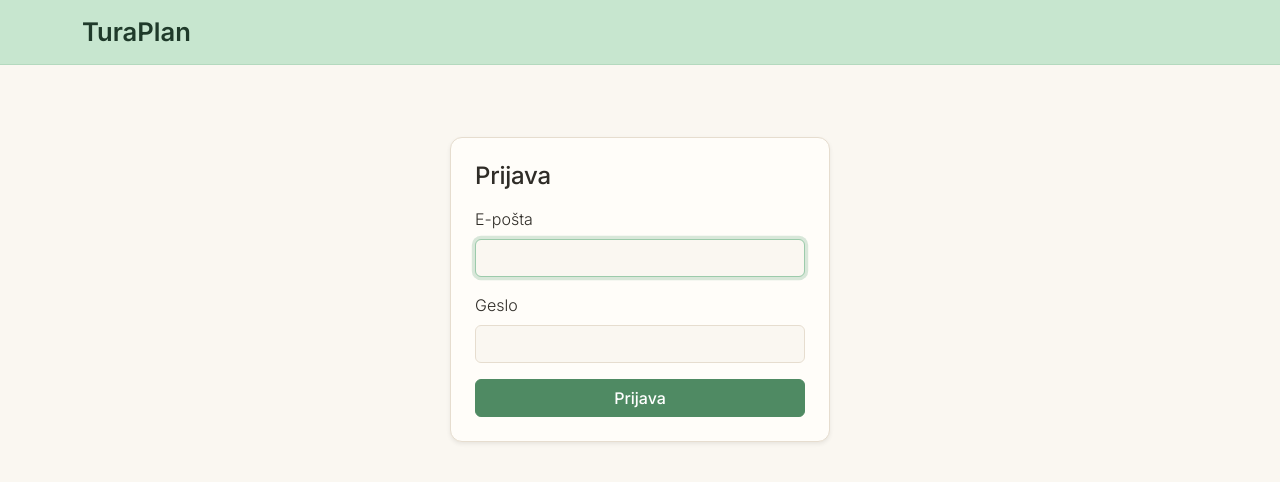
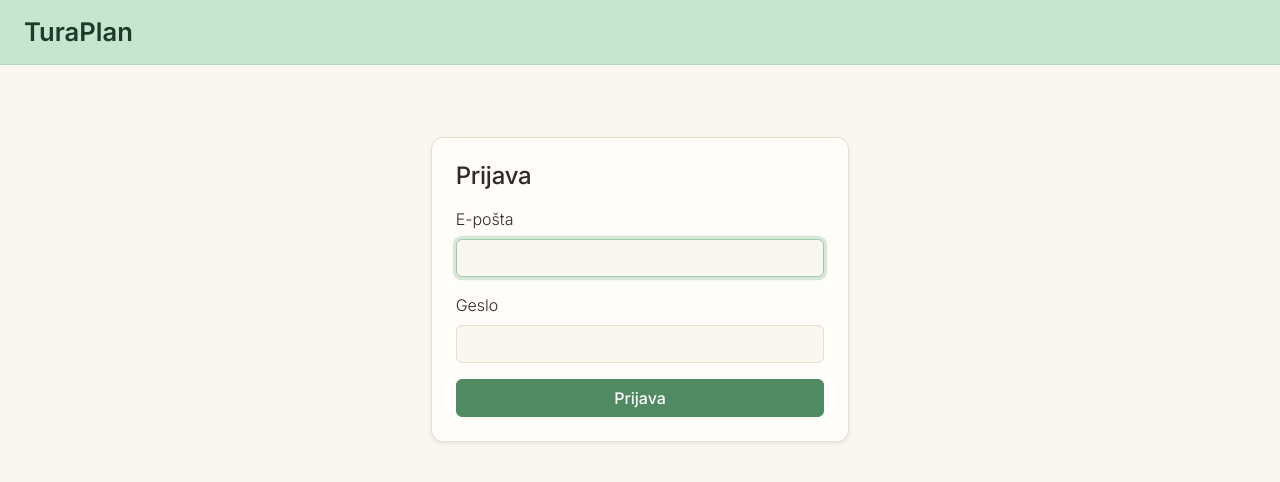
Before and after one commit to n-varoscic/TuraPlan, a React (Vite) app in the folder frontend/: page /login in a window 1280 px wide. Shown: the top 482 px of the page. Built offline with nearby package versions, Linux system fonts and the light colour scheme; no server answers.

Commit message:
feat: strani uporabljajo celo širino okna (#50)
Co-Authored-By: Claude Fable 5.2 <noreply@anthropic.com>

```diff
--- a/frontend/src/components/Layout.jsx
+++ b/frontend/src/components/Layout.jsx
@@ -9,7 +9,7 @@ export default function Layout() {
   return (
     <>
       <nav className="navbar tp-navbar">
-        <div className="container">
+        <div className="container-fluid px-lg-4">
           <Link className="navbar-brand" to="/">
             TuraPlan
           </Link>
@@ -25,7 +25,8 @@ export default function Layout() {
           )}
         </div>
       </nav>
-      <main className="container py-4">
+      {/* Vsebina seže čez celo širino okna, ob robu ostane le ozek odmik */}
+      <main className="container-fluid px-lg-4 py-4">
         {/* Outlet je mesto, kamor React Router vstavi trenutno stran */}
         <Outlet />
       </main>
```
